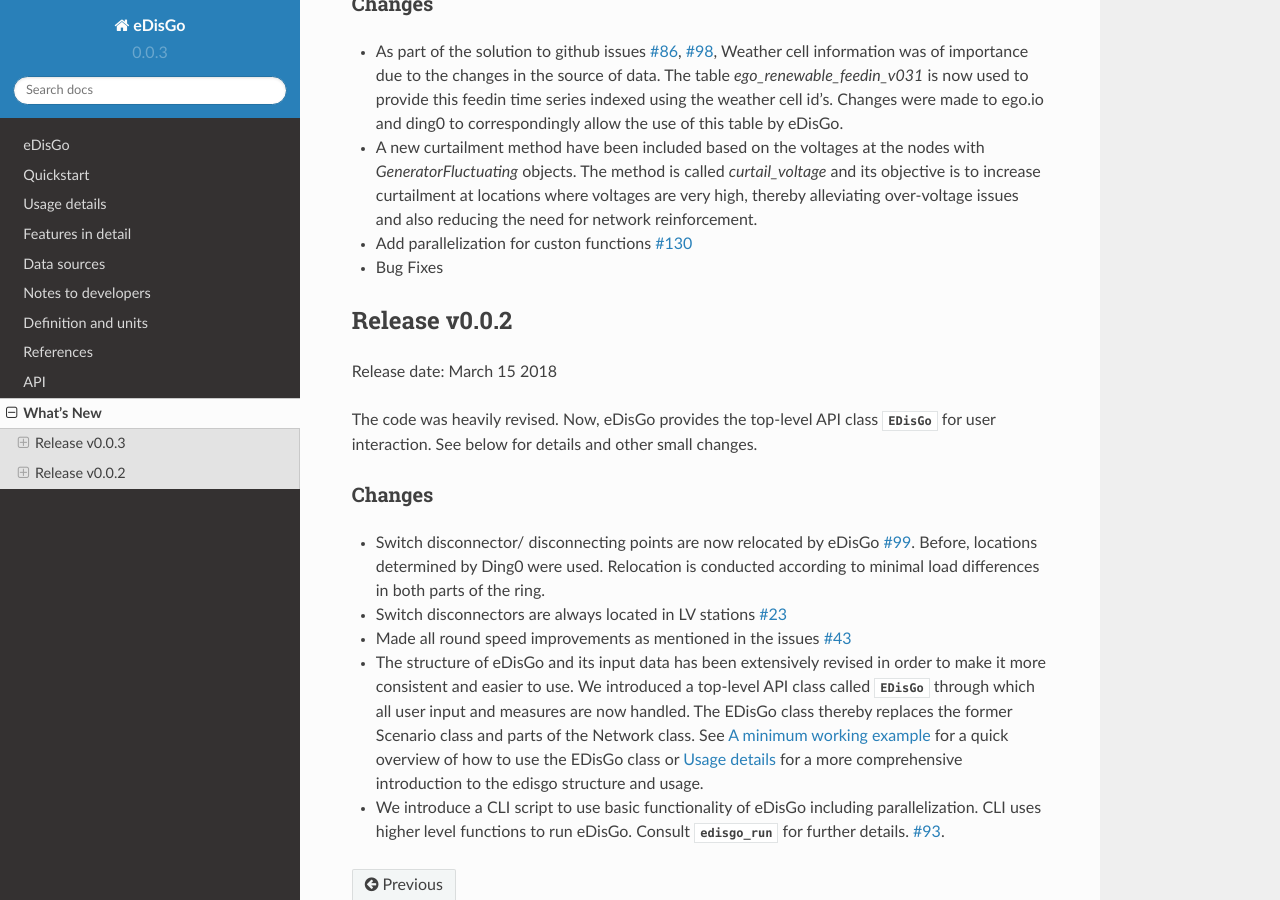
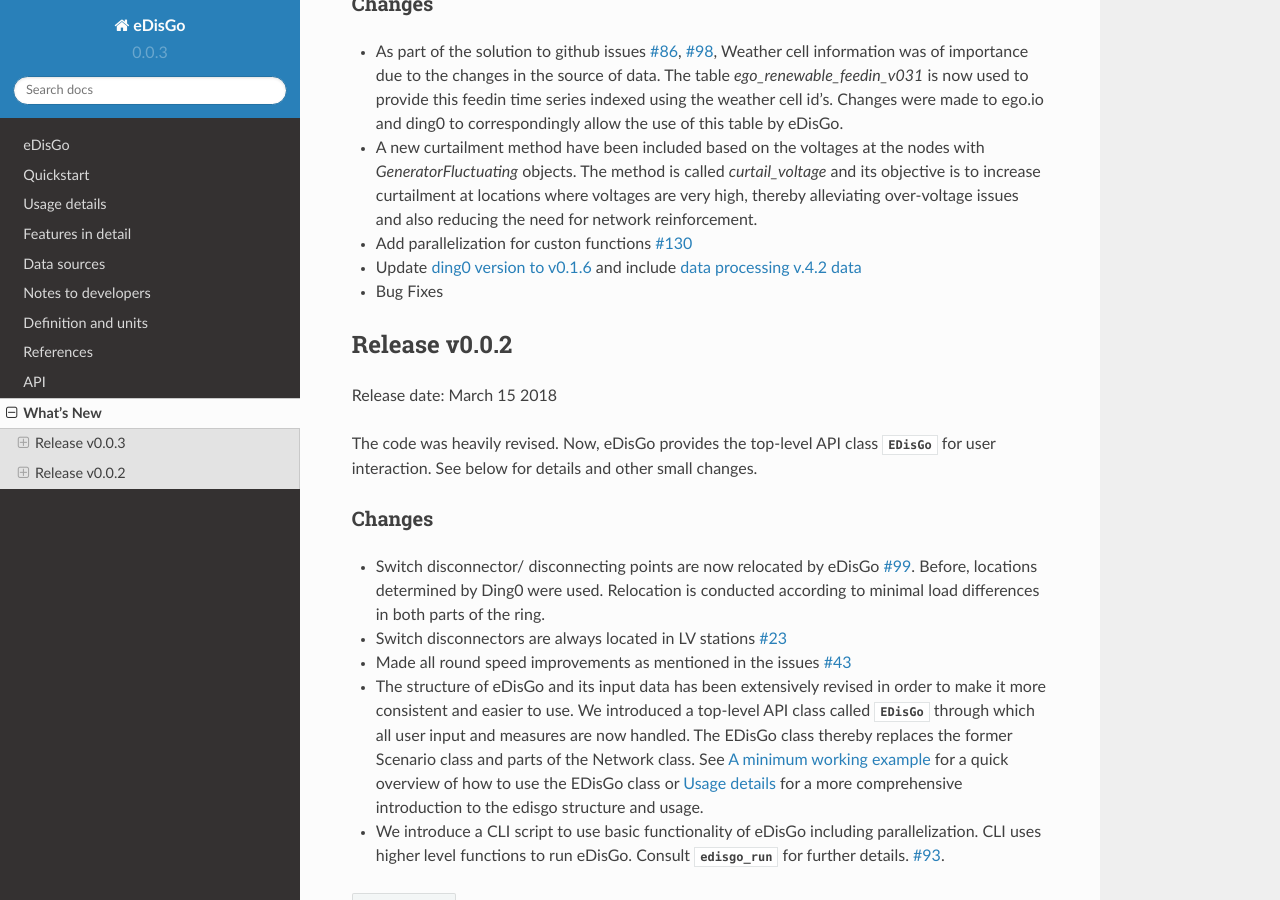
Before and after one commit to openego/eDisGo, a Sphinx documentation site: the page built from doc/whatsnew.rst, in a window 1280 px wide and 900 px high, scrolled down 490 px. Built offline with Sphinx 7.4.7 and the Read the Docs theme 2.0.0, drawn with Linux system fonts in a browser that asks for light colours; formulas are drawn with MathJax 3.

Commit message:
Update ding0 dependency

```diff
--- a/doc/whatsnew/v0-0-3.rst
+++ b/doc/whatsnew/v0-0-3.rst
@@ -22,4 +22,7 @@ Changes
 * Add parallelization for custon functions
   `#130 <https://github.com/openego/eDisGo/issues/130>`_
 
+* Update `ding0 version to v0.1.6 <https://github.com/openego/ding0/releases/tag/v0.1.6>`_ and include
+  `data processing v.4.2 data <https://github.com/openego/data_processing/releases/tag/v0.4.2>`_
+
 * Bug Fixes
--- a/setup.py
+++ b/setup.py
@@ -31,7 +31,7 @@ setup(
     author_email='',
     description='A python package for distribution grid analysis and optimization',
     install_requires=[
-        'ding0 >=0.1.5',
+        'ding0 >=0.1.6',
         'networkx >=1.11, <2.0 ',
         'shapely >= 1.5.12, <= 1.6.3',
         'pandas >=0.20.3, <=0.20.3',
```
